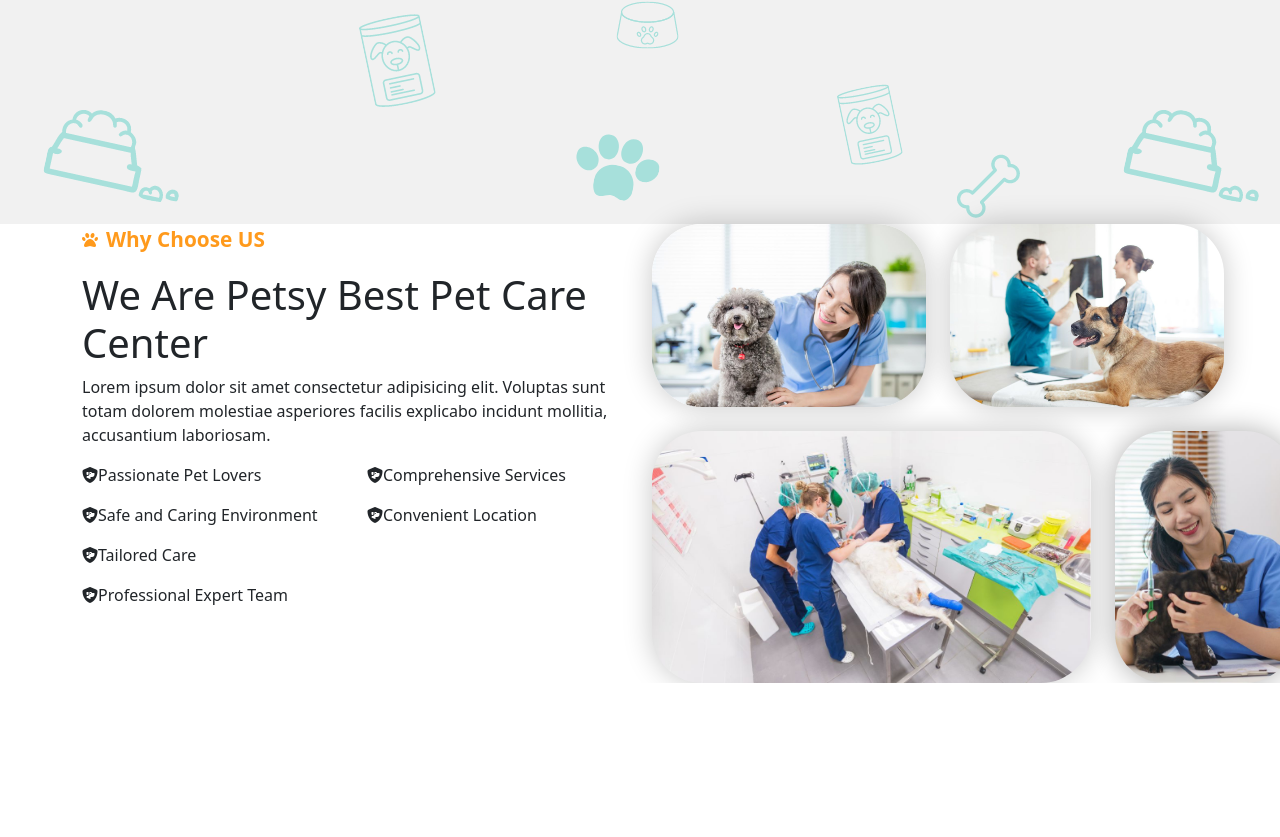
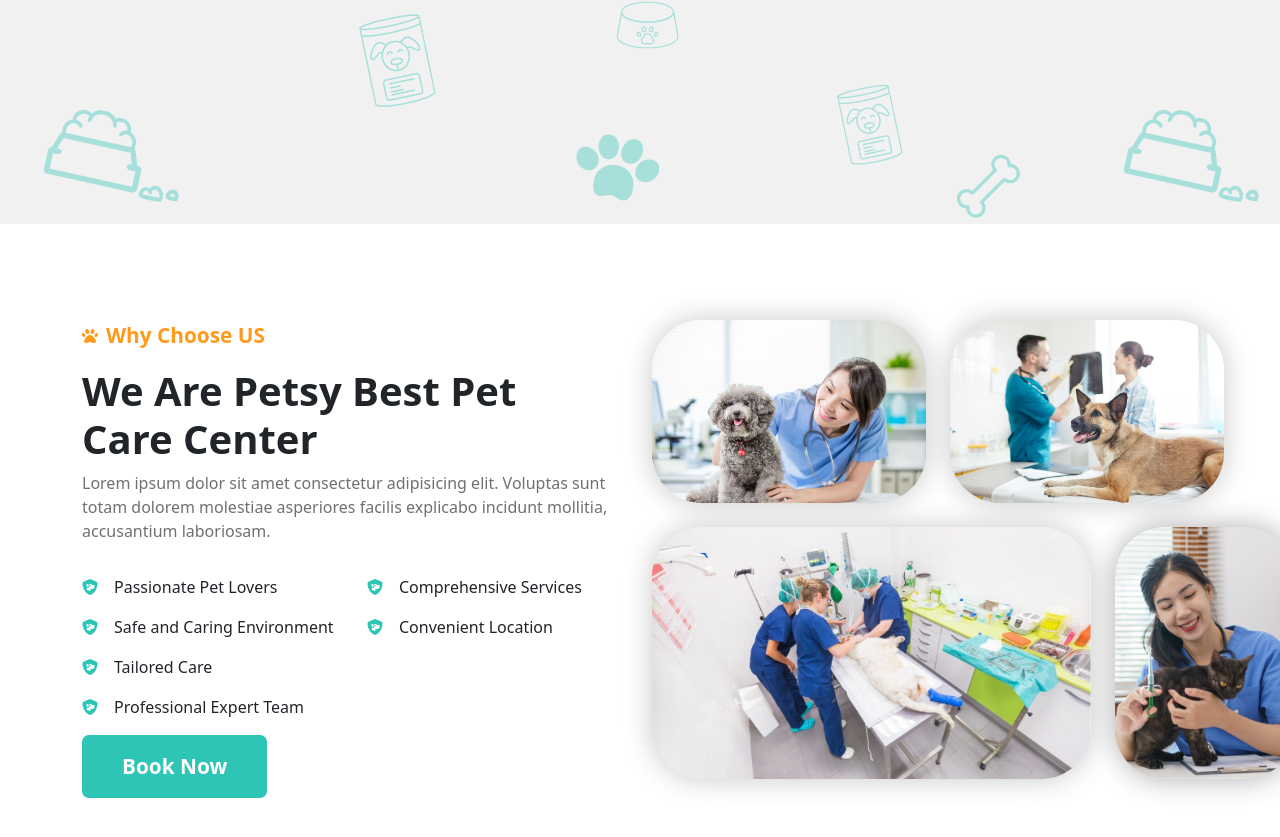
Before and after one commit to gihanshirantha/PetPlus.com, a React (Create React App) app in the folder petplus/: page / in a window 1280 px wide. Shown: the part 2127-2964 px from the top of the page. Before the commit the page ends 2810 px from the top, so only its background shows below. Built offline with nearby package versions, Linux system fonts and the light colour scheme.

Commit message:
Choose us Styling

```diff
--- a/petplus/src/Components/AboutUs/aboutus.css
+++ b/petplus/src/Components/AboutUs/aboutus.css
@@ -134,4 +134,6 @@
   font-weight: 700;
   background: var(--primary-color);
   border: none;
+  border-radius: 7px;
+
 }
--- a/petplus/src/Components/ChoosUs/ChooseUs.jsx
+++ b/petplus/src/Components/ChoosUs/ChooseUs.jsx
@@ -3,18 +3,17 @@
 import Subtitle from "../SubTitle/Subtitle";
 import './chooseus.css'
 
-import Choose01 from '../../assets/image/Choose01.jpg'
 
 const ChooseUs = () => {
   return (
-    <div>
+    <div className="CU-container">
       <Container>
         <Row>
           <Col lg="6">
             <div className="CU_title">
               <Subtitle title={"Why Choose US"} />
-              <h1>We Are Petsy Best Pet Care Center</h1>
-              <p>
+              <h1>We Are Petsy Best Pet<br/> Care Center</h1>
+              <p className="CU_title-p">
                 Lorem ipsum dolor sit amet consectetur adipisicing elit.
                 Voluptas sunt totam dolorem molestiae asperiores facilis
                 explicabo incidunt mollitia, accusantium laboriosam.
@@ -47,6 +46,7 @@
                   </p>
                 </Col>
               </Row>
+              <button>Book Now</button>
             </div>
           </Col>
           <Col lg="6">
--- a/petplus/src/Components/ChoosUs/chooseus.css
+++ b/petplus/src/Components/ChoosUs/chooseus.css
@@ -1,3 +1,24 @@
+.CU-container{
+    margin-bottom: 6rem;
+    margin-top: 6rem;
+}
+
+
+.CU_title h1{
+    font-size: 2.5rem;
+    font-weight: 750;
+}
+.CU_title-p {
+  color: #707070;
+margin-bottom: 2rem;
+}
+
+.CU_list i{
+    margin-right: 1rem;
+    color: var(--primary-color);
+}
+
+
 .Choose01{
     width: 274px;
     height: 183px;
@@ -40,3 +61,13 @@
     background-position: 40%;
 
 }
+
+.CU_list button{
+    padding: 1rem 2.5rem;
+    font-size: 1.3rem;
+    font-weight: 700;
+    background: var(--primary-color);
+    border: none;
+    color: white;
+    border-radius: 7px;
+  }
```
Also changed, not shown: petplus/src/assets/image/bc-img02.jpg (added).
